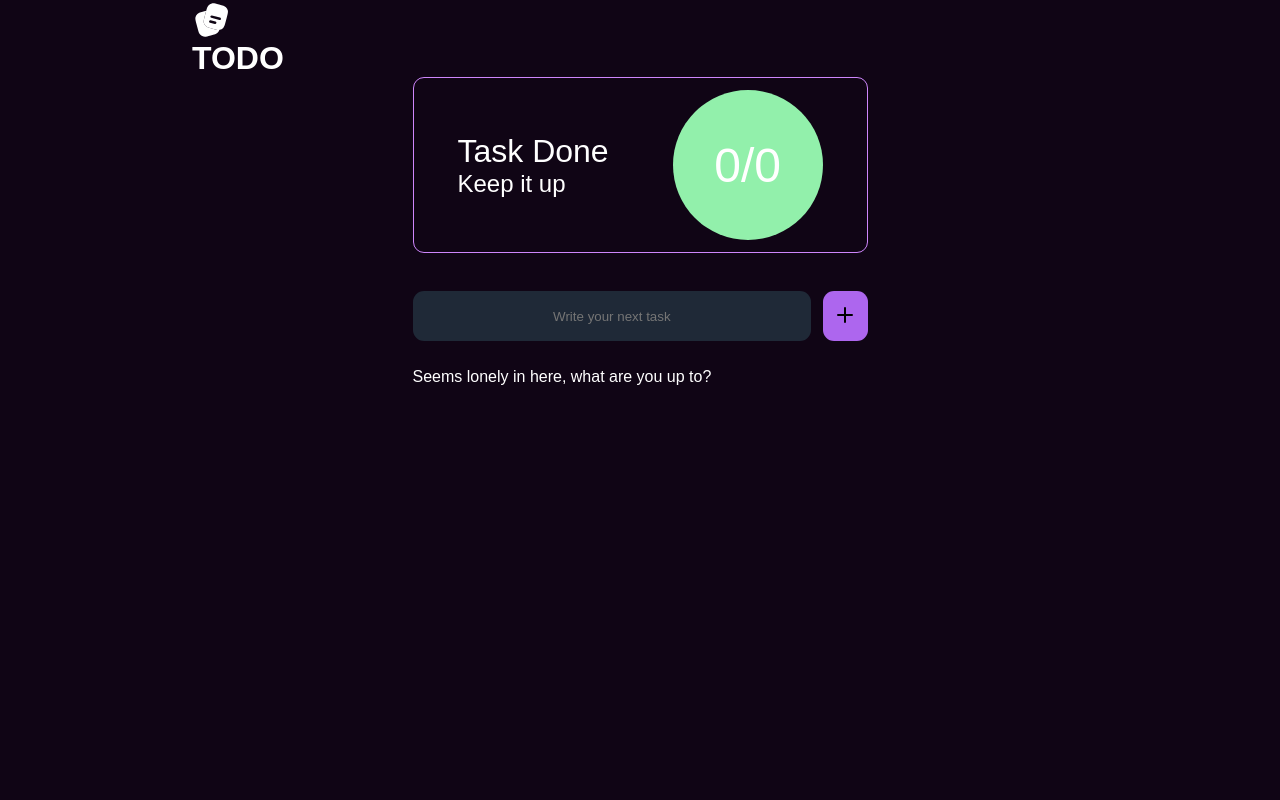
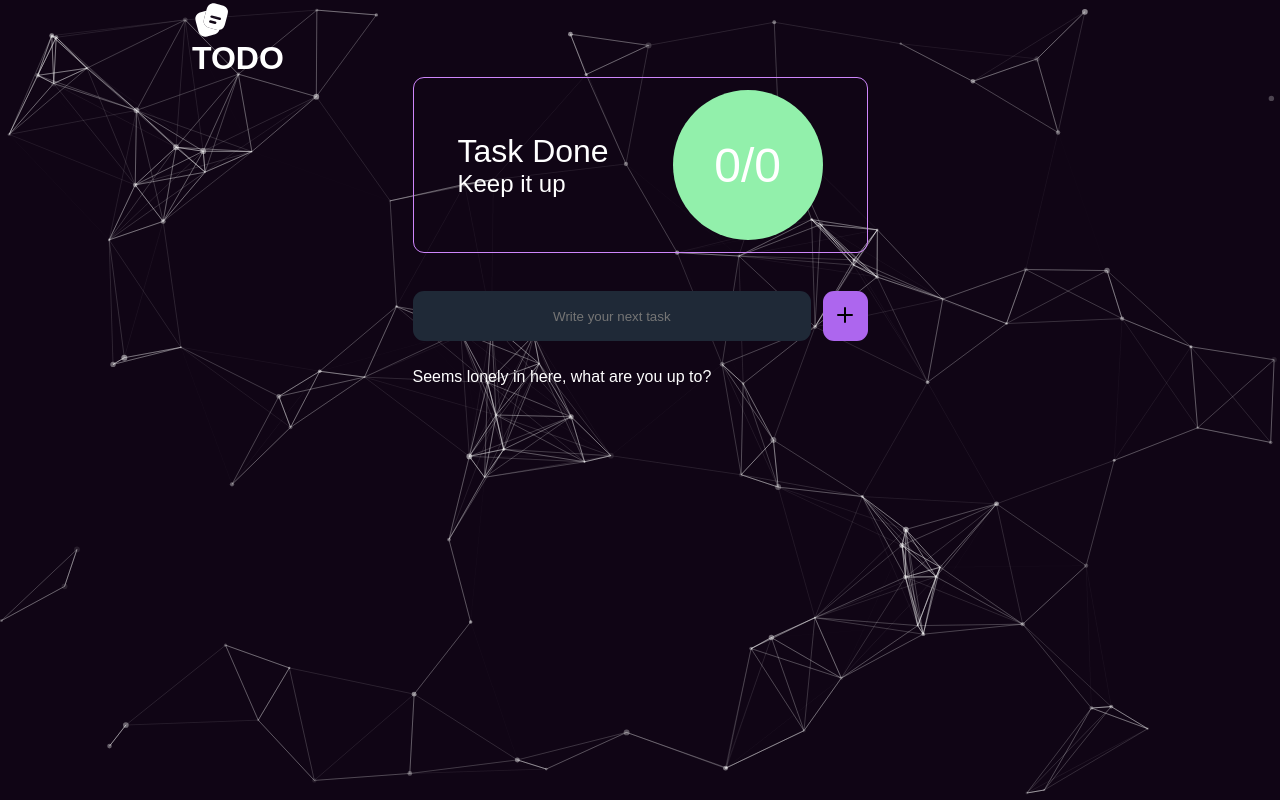
Before and after one commit to beatricexc/to-do-app, a Next.js app: page / in a window 1280 px wide. Built offline with nearby package versions, Linux system fonts and the light colour scheme.

Commit message:
add particle background

```diff
--- a/package.json
+++ b/package.json
@@ -14,7 +14,8 @@
     "react-dom": "^19.0.0",
     "react-icons": "^5.4.0",
     "react-tsparticles": "^2.12.2",
-    "tsparticles": "^3.8.0"
+    "tsparticles": "^3.8.0",
+    "tsparticles-slim": "^2.12.0"
   },
   "devDependencies": {
     "@eslint/eslintrc": "^3",
--- a/src/components/ParticleBackground.jsx
+++ b/src/components/ParticleBackground.jsx
@@ -1,21 +1,11 @@
-import React, { useState, useEffect } from "react";
-import dynamic from "next/dynamic";
-
-// Dynamically import Particles with SSR disabled
-const Particles = dynamic(() => import("react-tsparticles"), { ssr: false });
+import React from "react";
+import Particles from "react-tsparticles";
+import { loadSlim } from "tsparticles-slim"; // Slim engine for better performance
 
 const ParticleBackground = () => {
-  const [mounted, setMounted] = useState(false);
-
-  // Use effect to set mounted state to true only after the client is mounted
-  useEffect(() => {
-    setMounted(true);
-  }, []);
-
-  // Do not render particles until the component is mounted on the client
-  if (!mounted) {
-    return null;
-  }
+  const particlesInit = async (engine) => {
+    await loadSlim(engine); // Loads the slim version of tsparticles
+  };
 
   const particlesOptions = {
     background: {
@@ -25,39 +15,69 @@ const ParticleBackground = () => {
     },
     particles: {
       number: {
-        value: 100, // Number of particles
+        value: 100,
         density: {
           enable: true,
-          value_area: 1000,
+          area: 800,
+        },
+      },
+      color: {
+        value: "#ffffff", // White particles
+      },
+      shape: {
+        type: "circle",
+      },
+      opacity: {
+        value: 0.5,
+        animation: {
+          enable: true,
+          speed: 1,
+          minimumValue: 0.1,
+          sync: false,
         },
       },
       size: {
-        value: 5, // Particle size
+        value: 3,
+        random: true,
       },
       move: {
         enable: true,
-        speed: 2,
+        speed: 1,
         direction: "none",
-        random: true,
+        random: false,
+        straight: false,
+        outModes: {
+          default: "bounce",
+        },
+      },
+      links: {
+        enable: true,
+        distance: 150,
+        color: "#ffffff",
+        opacity: 0.4,
+        width: 1,
       },
     },
+    interactivity: {
+      events: {
+        onHover: {
+          enable: true,
+          mode: "grab",
+        },
+      },
+      modes: {
+        grab: {
+          distance: 200,
+          links: {
+            opacity: 0.8,
+          },
+        },
+      },
+    },
+    detectRetina: true,
   };
-  console.log("Particles options: ", particlesOptions);
 
-  return (
-    <div
-      style={{
-        position: "absolute",
-        top: 0,
-        left: 0,
-        width: "100%",
-        height: "100%",
-        zIndex: -1, // Ensure particles are behind content
-      }}
-    >
-      <Particles id="tsparticles" options={particlesOptions} />
-    </div>
-  );
+  return <Particles id="tsparticles" init={particlesInit} options={particlesOptions} />;
 };
 
 export default ParticleBackground;
```
Also changed, not shown: 1 other file (tests, documents, lock files or other folders).
